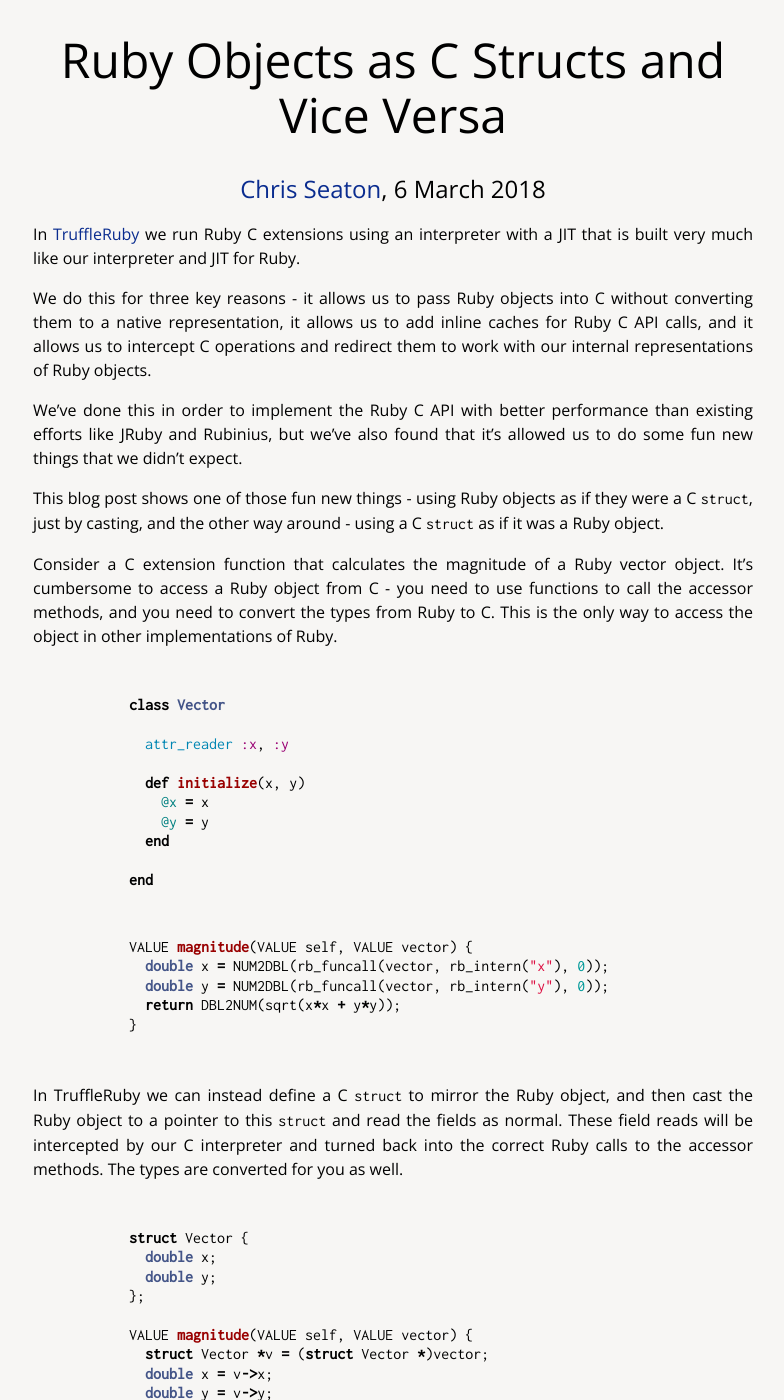
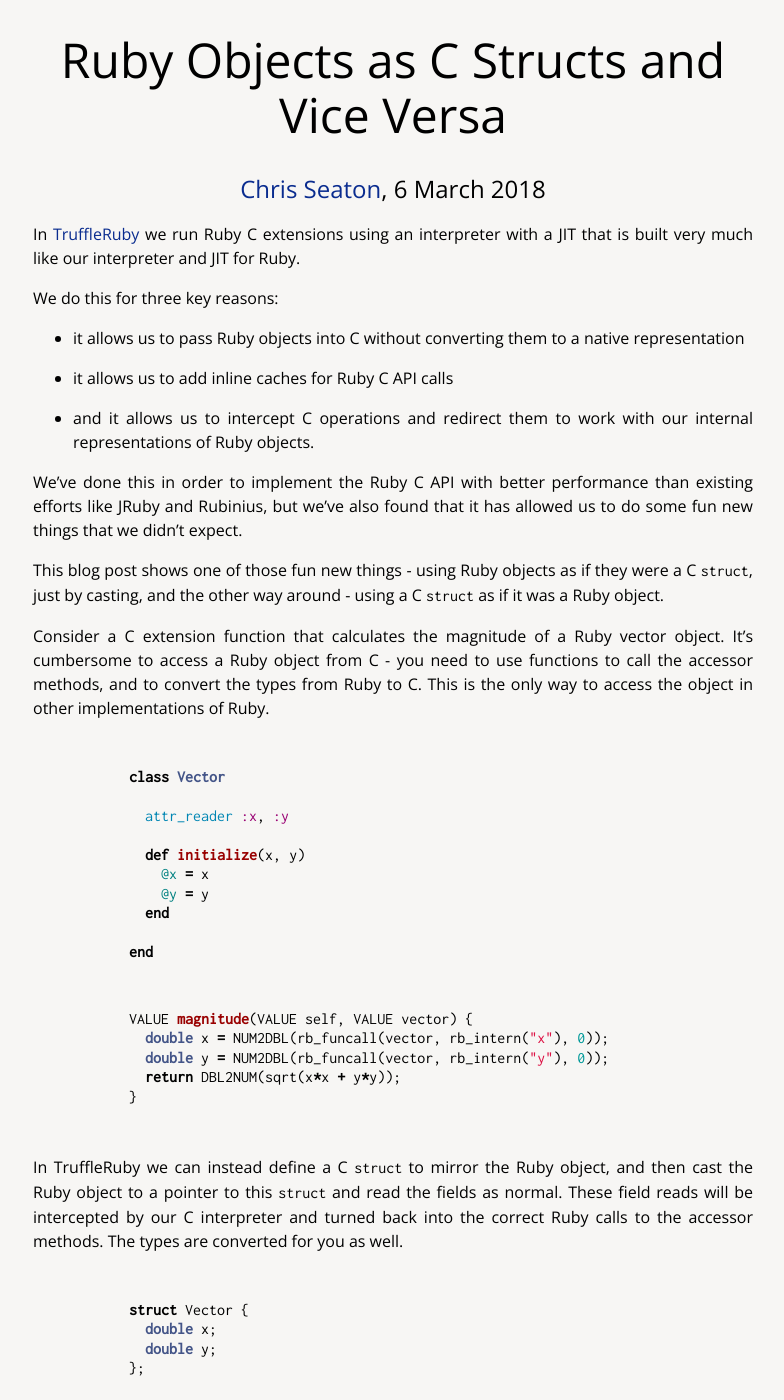
Before and after one commit to chrisseaton/chrisseaton.github.io, a Jekyll site: the page built from rubytruffle/structs/index.md, in a window 1280 px wide and 1400 px high. Shown: the whole window, without its empty margins (247-1031 px from the left). Built offline with Jekyll 4.4.1, drawn with Linux system fonts in a browser that asks for light colours; nearby versions of some CDN libraries; comment, search, counter and statistics services are not loaded; some of the changed text lies outside the part shown.

Commit message:
Feedback

````diff
--- a/rubytruffle/structs/index.md
+++ b/rubytruffle/structs/index.md
@@ -9,13 +9,18 @@
 In [TruffleRuby](..) we run Ruby C extensions using an interpreter with a JIT
 that is built very much like our interpreter and JIT for Ruby.
 
-We do this for three key reasons - it allows us to pass Ruby objects into C
-without converting them to a native representation, it allows us to add inline
-caches for Ruby C API calls, and it allows us to intercept C operations and
-redirect them to work with our internal representations of Ruby objects.
+We do this for three key reasons:
+
+- it allows us to pass Ruby objects into C without converting them to a native
+  representation
+
+- it allows us to add inline caches for Ruby C API calls
+
+- and it allows us to intercept C operations and redirect them to work with our
+  internal representations of Ruby objects.
 
 We've done this in order to implement the Ruby C API with better performance
-than existing efforts like JRuby and Rubinius, but we've also found that it's
+than existing efforts like JRuby and Rubinius, but we've also found that it has
 allowed us to do some fun new things that we didn't expect.
 
 This blog post shows one of those fun new things - using Ruby objects as if they
@@ -24,9 +29,8 @@
 
 Consider a C extension function that calculates the magnitude of a Ruby vector
 object. It's cumbersome to access a Ruby object from C - you need to use
-functions to call the accessor methods, and you need to convert the types from
-Ruby to C. This is the only way to access the object in other implementations of
-Ruby.
+functions to call the accessor methods, and to convert the types from Ruby to C.
+This is the only way to access the object in other implementations of Ruby.
 
 ```ruby
 class Vector
@@ -69,7 +73,7 @@
 }
 ```
 
-You can also do this the other way around. Consider a C extension function that
+We can also do this the other way around. Consider a C extension function that
 returns the date. It creates an `OpenStruct` and sets `year`, `month` and `day`
 fields. Again this is pretty cumbersome - you need to manually convert the types
 and you need to call Ruby methods using the C API.
@@ -95,7 +99,7 @@
 }
 ```
 
-In TruffleRuby you can define a C `struct`, allocate an instance of it, and then
+In TruffleRuby we can define a C `struct`, allocate an instance of it, and then
 just pass it back into Ruby with no extra work where it will appear as a Ruby
 object.
 
````
Also changed, not shown: other parts of rubytruffle/structs/index.md (+2 -2 lines).
